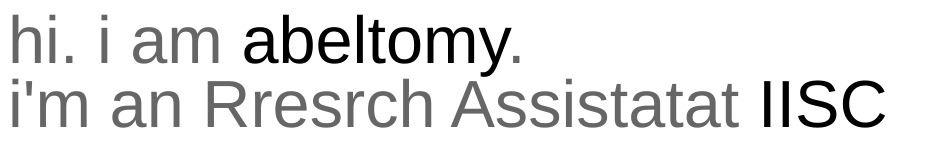
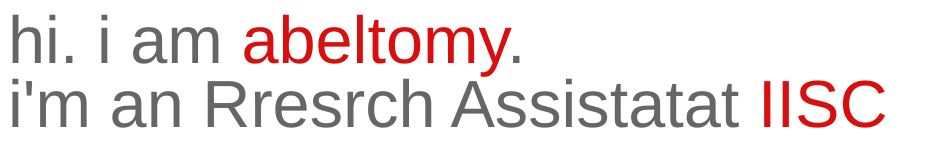
Before and after one commit to abeltomy/site, a plain HTML site: page index.html in a window 1280 px wide. Shown: the whole page, without its empty margins (0-936 px from the left). Drawn offline with Linux system fonts and the light colour scheme.

Commit message:
Update index.html

```diff
--- a/index.html
+++ b/index.html
@@ -1,7 +1,7 @@
 
 <html>
     <head>
-    <title>AbelTomy's Home</title>
+    <title>abeltomy.com</title>
     </head>
     <style type="text/css"><!--
     BODY, P, TD  {font-size: 50pt; font-family: 'helvetica neue', helvectica, arial, georgia, times; line-height: 48pt; color: #666}
@@ -10,7 +10,7 @@
     a
     {
     font-size: 5-pt;
-    color: rgb(0, 0, 0);
+    color: rgb(216, 15, 15);
     text-decoration: none;
     }
 
```
